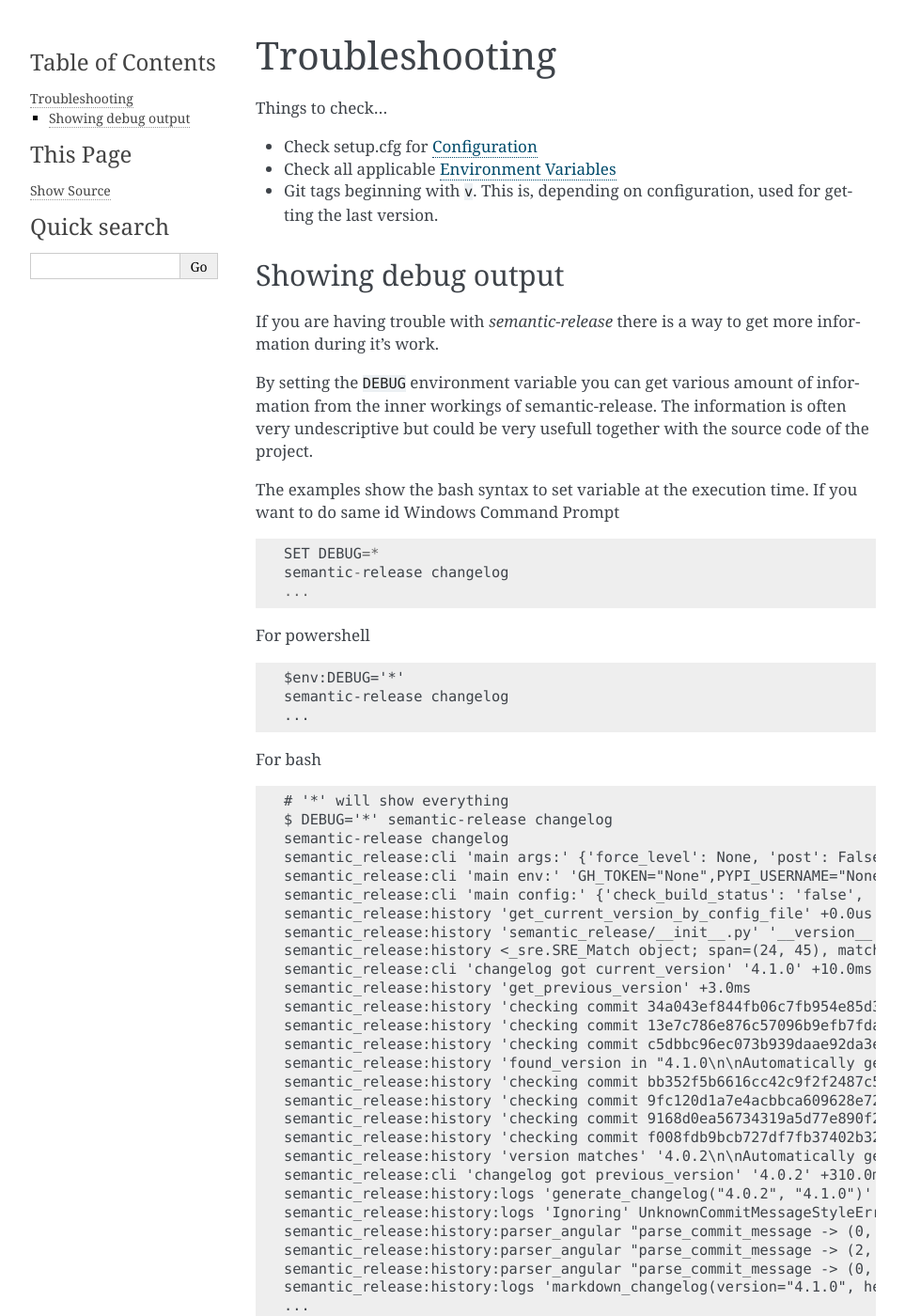
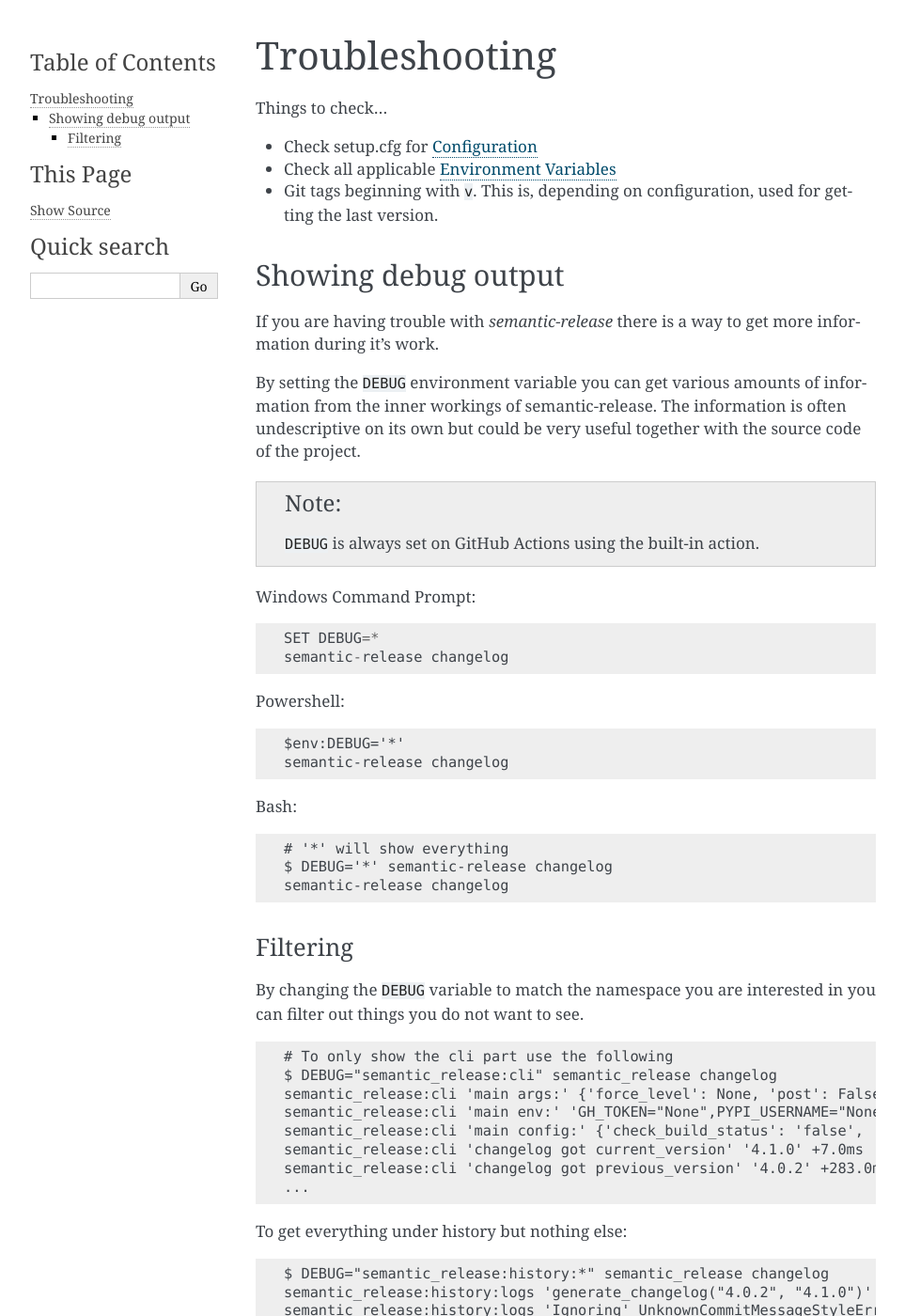
Before and after one commit to python-semantic-release/python-semantic-release, a Sphinx documentation site: the page built from docs/troubleshooting.rst, in a window 1280 px wide and 1400 px high. Shown: the whole window at 94% size, without its empty margins (148-1111 px from the left). Built offline with Sphinx 7.4.7, drawn with Linux system fonts in a browser that asks for light colours; pages that are not in the unit, such as notebooks, are missing from menus; some of the changed text lies outside the part shown.

Commit message:
docs: rewrite troubleshooting page

```diff
--- a/docs/troubleshooting.rst
+++ b/docs/troubleshooting.rst
@@ -1,7 +1,7 @@
 .. _troubleshooting:
 
 Troubleshooting
----------------
+***************
 Things to check...
 
 - Check setup.cfg for :ref:`configuration`
@@ -12,69 +12,38 @@
 .. _debug-usage:
 
 Showing debug output
-^^^^^^^^^^^^^^^^^^^^
+====================
 If you are having trouble with `semantic-release` there is a way to get more
 information during it's work.
 
-By setting the ``DEBUG`` environment variable you can get various amount of
+By setting the ``DEBUG`` environment variable you can get various amounts of
 information from the inner workings of semantic-release. The information is
-often very undescriptive but could be very usefull together with the
+often undescriptive on its own but could be very useful together with the
 source code of the project.
 
+.. note::
+  ``DEBUG`` is always set on GitHub Actions using the built-in action.
 
-The examples show the bash syntax to set variable at the execution time.
-If you want to do same id Windows Command Prompt
-::
+Windows Command Prompt::
 
     SET DEBUG=*
     semantic-release changelog
-    ...
 
-
-For powershell
-::
+Powershell::
 
     $env:DEBUG='*'
     semantic-release changelog
-    ...
 
-For bash
-::
+Bash::
 
     # '*' will show everything
     $ DEBUG='*' semantic-release changelog
     semantic-release changelog
-    semantic_release:cli 'main args:' {'force_level': None, 'post': False, 'retry': False, 'noop': False} +0.0us
-    semantic_release:cli 'main env:' 'GH_TOKEN="None",PYPI_USERNAME="None",PYPI_PASSWORD="None",' +2.0ms
-    semantic_release:cli 'main config:' {'check_build_status': 'false', 'commit_message': 'Automatically generated by python-semantic-release', 'commit_parser': 'semantic_release.history.angular_parser', 'patch_without_tag': 'false', 'upload_to_pypi': 'true', 'version_source': 'commit'} +1.0ms
-    semantic_release:history 'get_current_version_by_config_file' +0.0us
-    semantic_release:history 'semantic_release/__init__.py' '__version__' +2.0ms
-    semantic_release:history <_sre.SRE_Match object; span=(24, 45), match="__version__ = '4.1.0'"> +3.0ms
-    semantic_release:cli 'changelog got current_version' '4.1.0' +10.0ms
-    semantic_release:history 'get_previous_version' +3.0ms
-    semantic_release:history 'checking commit 34a043ef844fb06c7fb954e85d3dcd7a60428c8a' +265.0ms
-    semantic_release:history 'checking commit 13e7c786e876c57096b9efb7fdafdeb39c281710' +3.0ms
-    semantic_release:history 'checking commit c5dbbc96ec073b939daae92da3e82ef411a17ccb' +2.0ms
-    semantic_release:history 'found_version in "4.1.0\n\nAutomatically generated by python-semantic-release\n"' +2.0ms
-    semantic_release:history 'checking commit bb352f5b6616cc42c9f2f2487c51dedda1c68295' +4.0ms
-    semantic_release:history 'checking commit 9fc120d1a7e4acbbca609628e72651685108b364' +2.0ms
-    semantic_release:history 'checking commit 9168d0ea56734319a5d77e890f23ff6ba51cc97d' +2.0ms
-    semantic_release:history 'checking commit f008fdb9bcb727df7fb37402b3228dd38f3bc5ac' +2.0ms
-    semantic_release:history 'version matches' '4.0.2\n\nAutomatically generated by python-semantic-release\n' +2.0ms
-    semantic_release:cli 'changelog got previous_version' '4.0.2' +310.0ms
-    semantic_release:history:logs 'generate_changelog("4.0.2", "4.1.0")' +0.0us
-    semantic_release:history:logs 'Ignoring' UnknownCommitMessageStyleError('Unable to parse the given commit message: 4.1.0\n\nAutomatically generated by python-semantic-release\n',) +126.0ms
-    semantic_release:history:parser_angular "parse_commit_message -> (0, documentation, readme, ('add testing instructions', '', ''))" +0.0us
-    semantic_release:history:parser_angular "parse_commit_message -> (2, feature, ci_checks, ('add support for bitbucket', '', ''))" +3.0ms
-    semantic_release:history:parser_angular "parse_commit_message -> (0, documentation, None, ('Add installation instructions for development (#106)', '', ''))" +2.0ms
-    semantic_release:history:logs 'markdown_changelog(version="4.1.0", header=False, changelog=...)' +27.0ms
-    ...
 
-
-By changing the DEBUG variable to match the namespace you are interessted of
-you can filter out things you do not want to see.
-
-::
+Filtering
+---------
+By changing the ``DEBUG`` variable to match the namespace you are
+interested in you can filter out things you do not want to see. ::
 
     # To only show the cli part use the following
     $ DEBUG="semantic_release:cli" semantic_release changelog
@@ -85,8 +54,7 @@
     semantic_release:cli 'changelog got previous_version' '4.0.2' +283.0ms
     ...
 
-To get everything under history but nothing else...
-::
+To get everything under history but nothing else::
 
     $ DEBUG="semantic_release:history:*" semantic_release changelog
     semantic_release:history:logs 'generate_changelog("4.0.2", "4.1.0")' +0.0us
```
